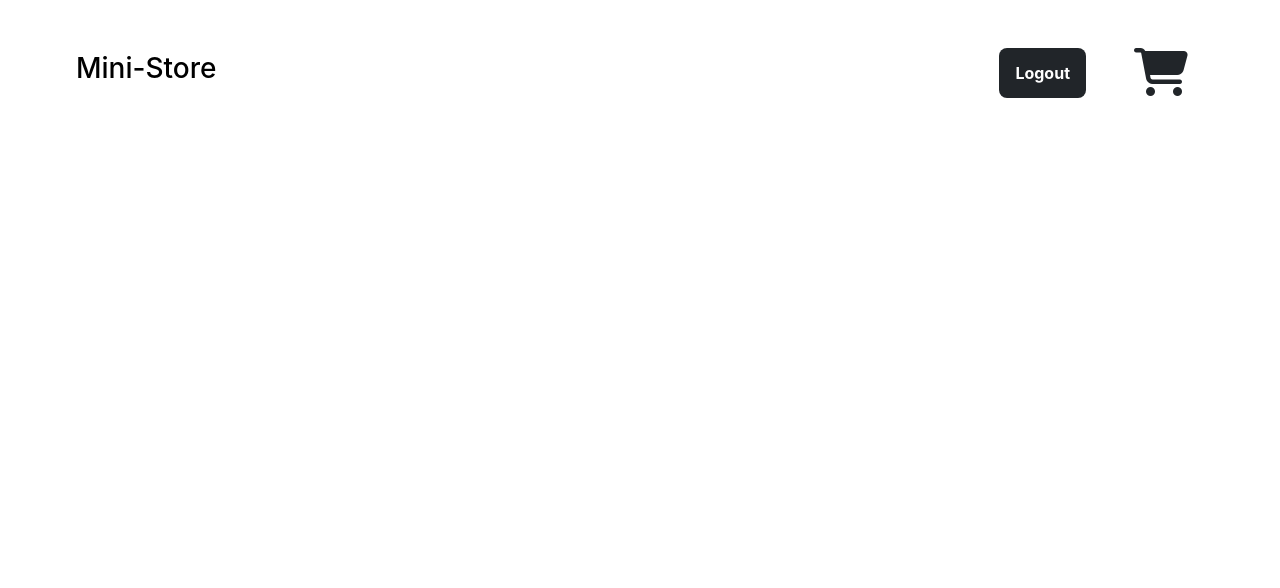
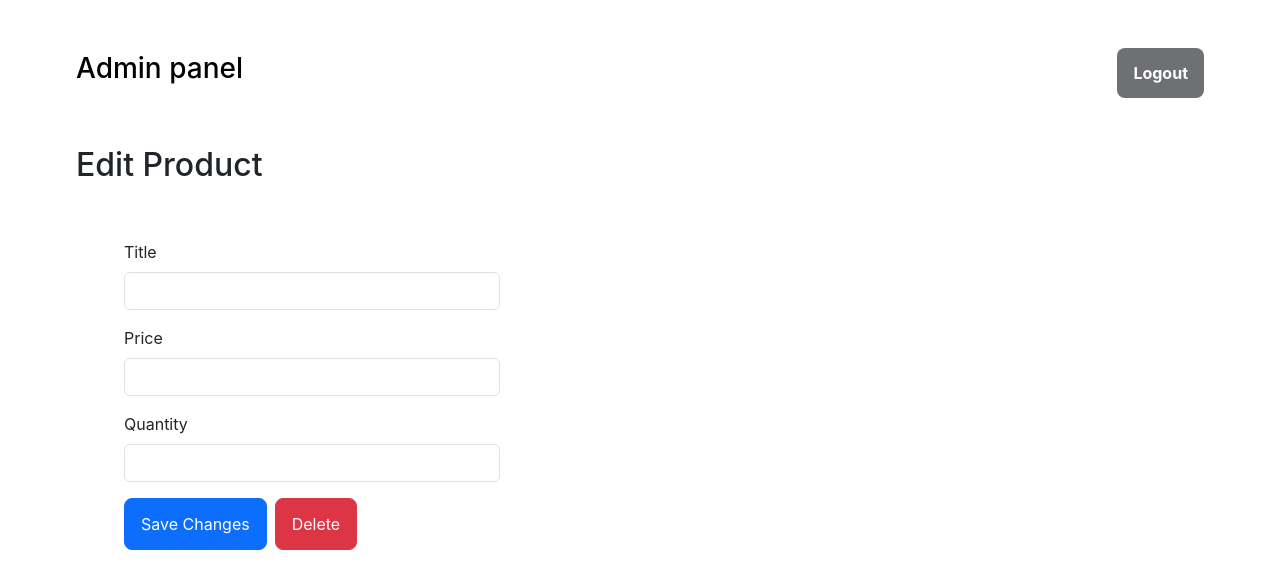
Before and after one commit to Joelthobias/miniStore-frontend, a React (Create React App) app: page /admin/editProduct/1 in a window 1280 px wide. Before the commit this address had no page. Shown: the top 588 px of the page. Built offline with nearby package versions, Linux system fonts and the light colour scheme; no server answers.

Commit message:
edit-product[completed] delete-product[completed] upadte-quantity[completed] view-products[completed] user-login[incomplte]

```diff
--- a/src/App.js
+++ b/src/App.js
@@ -1,28 +1,38 @@
+import React from 'react';
 import {
   BrowserRouter as Router,
   Routes,
-  Route
+  Route,
 } from "react-router-dom";
 import Home from './Home';
 import NavBar from './Components/Navbar/NavBar';
 import Cart from "./pages/Cart/Cart";
 import AdminDash from "./pages/admin-Dash";
 import AddProduct from "./pages/add-product";
+import EditProduct from "./pages/editProduct/editProduct";
+import NavAdmin from "./Components/NavbarAdmin/NavAdmin";
+import Login from './pages/UserLogin/login';
 
 function App() {
+  const isAdminRoute = window.location.pathname.startsWith('/admin');
+  const isLoginPage = window.location.pathname === '/login'; // Check if current route is login page
+  const isSignupPage = window.location.pathname === '/signup'; // Check if current route is signup page
+
   return (
     <Router>
-    <div className="App">
-      <NavBar/>
-      <Routes>
-          <Route path="/" element={<Home />}></Route>
-          <Route path="/cart" element={<Cart />}></Route>
-          <Route path="/Admin" element={<AdminDash />}></Route>
-          <Route path="/Admin/add-product" element={<AddProduct />}></Route>
-
-      </Routes>
-    </div>
-
+      <div className="App">
+        {/* Conditionally render the navbar */}
+        {!isAdminRoute && !isLoginPage && !isSignupPage && <NavBar />}
+        {isAdminRoute && <NavAdmin />}
+        <Routes>
+          <Route path="/" element={<Home />} />
+          <Route path="/login" element={<Login />} />
+          <Route path="/cart" element={<Cart />} />
+          <Route path="/admin" element={<AdminDash />} />
+          <Route path="/admin/add-product" element={<AddProduct />} />
+          <Route path="/admin/editProduct/:productID" element={<EditProduct />} />
+        </Routes>
+      </div>
     </Router>
   );
 }
--- /dev/null
+++ b/src/Components/NavbarAdmin/NavAdmin.jsx
@@ -0,0 +1,15 @@
+import React from 'react'
+import './navbar.css';
+const NavAdmin = () => {
+    return (
+        <nav className='container my-5'>
+            <h3><a href="/admin">Admin panel</a></h3>
+            <div className="nav-items">
+
+                <button disabled className='btn btn-dark'>Logout</button>
+            </div>
+        </nav>
+    )
+}
+
+export default NavAdmin
--- /dev/null
+++ b/src/Components/NavbarAdmin/navbar.css
@@ -0,0 +1,46 @@
+.container {
+    max-width: 90%;
+    display: flex;
+    flex-wrap: wrap;
+    flex-direction: row;
+    align-items: center;
+    margin-right: auto;
+    margin-left: auto;
+}
+
+
+
+.my-5 {
+    margin-top: 3rem;
+    margin-bottom: 3rem;
+}
+
+a {
+    text-decoration: none;
+    color: #000;
+}
+
+.btn{
+    padding: .8rem 1rem;
+    border-radius: 8px;
+    font-size: 1rem;
+    outline: none;
+}
+
+.nav-items{
+    margin-left: auto;
+    display: flex;
+}
+.nav-items button{
+    font-weight: bolder;
+    border: none;
+    font-size: 1rem;
+
+}
+.nav-items button:hover {
+    border: none;
+}
+.nav-items i{
+    margin-right: 1rem;
+    font-size: 3rem;
+}
--- /dev/null
+++ b/src/pages/UserLogin/login.jsx
@@ -0,0 +1,56 @@
+import React, { useState } from 'react';
+import axios from 'axios';
+import { Link } from 'react-router-dom';
+
+const Login = () => {
+    const [formData, setFormData] = useState({
+        mobileNumber: '',
+        password: ''
+    });
+    const [error, setError] = useState('');
+
+    const handleChange = e => {
+        const { name, value } = e.target;
+        setFormData(prevData => ({
+            ...prevData,
+            [name]: value
+        }));
+    };
+
+    const handleSubmit = async e => {
+        e.preventDefault();
+        try {
+            const response = await axios.post('http://localhost:4040/login', formData);
+            console.log('Login successful:', response.data);
+            // Redirect the user to the dashboard or homepage
+        } catch (error) {
+            console.error('Login error:', error.response.data);
+            setError(error.response.data.error);
+        }
+    };
+
+    return (
+        <div className="container mt-5">
+            <div className="row col-12 justify-content-center">
+                <div className="col-md-6">
+                    <h2>Login</h2>
+                    {error && <div className="alert alert-danger">{error}</div>}
+                    <form onSubmit={handleSubmit}>
+                        <div className="mb-3">
+                            <label htmlFor="mobileNumber" className="form-label">Mobile Number</label>
+                            <input type="tel" className="form-control" id="mobileNumber" name="mobileNumber" value={formData.mobileNumber} onChange={handleChange} placeholder="Enter mobile number" required />
+                        </div>
+                        <div className="mb-3">
+                            <label htmlFor="password" className="form-label">Password</label>
+                            <input type="password" className="form-control" id="password" name="password" value={formData.password} onChange={handleChange} placeholder="Enter password" required />
+                        </div>
+                        <button type="submit" className="btn btn-primary">Login</button>
+                    </form>
+                    <p className="mt-3">Don't have an account? <Link to="/signup">Sign up</Link></p>
+                </div>
+            </div>
+        </div>
+    );
+};
+
+export default Login;
--- a/src/pages/add-product/index.jsx
+++ b/src/pages/add-product/index.jsx
@@ -16,7 +16,7 @@ const AddProduct = () => {
         formData.append('image', image);
 
         try {
-            const response = await axios.post('http://localhost:4040/add-product', formData);
+            const response = await axios.post('http://localhost:4040/admin/add-product', formData);
             console.log('Server response:', response.data);
             // Redirect to /admin after successful submission
             window.location.href='/admin'
--- a/src/pages/admin-Dash/index.jsx
+++ b/src/pages/admin-Dash/index.jsx
@@ -8,7 +8,7 @@ const AdminDashboard = () => {
   useEffect(() => {
     const fetchData = async () => {
       try {
-        const response = await axios.get('http://localhost:4040');
+        const response = await axios.get('http://localhost:4040/admin');
         console.log(response.data);
         setProducts(response.data.products); // Assuming the response data has a 'products' key containing an array of products
       } catch (error) {
@@ -19,11 +19,14 @@ const AdminDashboard = () => {
     fetchData();
   }, []);
 
+  const handleEditProduct = (id) => {
+    // Redirect to the edit product page with the product ID in the URL
+    window.location.href = `/admin/editProduct/${id}`;
+  };
 
   return (
     <div className="container mt-5">
       <div className="row col-12">
-        <h1 className="mb-4">Admin Dashboard</h1>
         <div className="ms-2 mt-5 col-6">
           <table className="table table-striped table-hover">
             <thead>
@@ -31,18 +34,20 @@ const AdminDashboard = () => {
                 <th scope="col">Product ID</th>
                 <th scope="col">Title</th>
                 <th scope="col">Price</th>
+                <th scope="col">Quantity</th>
                 <th scope="col">Image</th>
                 <th scope="col"></th>
               </tr>
             </thead>
             <tbody>
               {products.map(product => (
-                <tr key={product.id}>
+                <tr key={product.productID}>
                   <td>{product.productID}</td>
                   <td>{product.title}</td>
                   <td>{product.price}</td>
+                  <td>{product.quantity}</td>
                   <td><img crossOrigin='anonymous' src={`http://localhost:4040${product.img}`} alt={product.title} style={{ width: '50px', height: '50px' }} /></td>
-                  <td><i className="fa-solid fa-pen-to-square"></i></td>
+                  <td><i className="fa-solid fa-pen-to-square" onClick={() => handleEditProduct(product.productID)}></i></td>
                 </tr>
               ))}
             </tbody>
--- /dev/null
+++ b/src/pages/editProduct/editProduct.jsx
@@ -0,0 +1,81 @@
+import React, { useState, useEffect } from 'react';
+import { useParams } from 'react-router-dom';
+import axios from 'axios';
+
+const EditProduct = () => {
+    const { productID } = useParams(); // Get the product productID from the URL params
+    const [product, setProduct] = useState({
+        title: '',
+        price: '',
+        quantity: ''
+    });
+
+    useEffect(() => {
+        const fetchProduct = async () => {
+            try {
+                const response = await axios.get(`http://localhost:4040/admin/product/${productID}`);
+                console.log(response.data);
+                setProduct(response.data.product); // Assuming the response data contains product information
+            } catch (error) {
+                console.error('Error fetching product:', error);
+            }
+        };
+
+        fetchProduct();
+    }, [productID]);
+
+    const handleChange = e => {
+        const { name, value } = e.target;
+        setProduct(prevProduct => ({
+            ...prevProduct,
+            [name]: value
+        }));
+    };
+
+    const handleSubmit = async e => {
+        e.preventDefault();
+        try {
+            await axios.put(`http://localhost:4040/admin/update-product/${productID}`, product);
+            alert('Product updated successfully!');
+            window.location.href = "/admin"
+            // Redirect or navigate to product details page
+        } catch (error) {
+            console.error('Error updating product:', error);
+        }
+    };
+
+    const handleDelete = async () => {
+        try {
+            await axios.delete(`http://localhost:4040/admin/delete-product/${productID}`);
+            alert('Product deleted successfully!');
+            window.location.href = "/admin"
+            // Redirect or navigate to product list page
+        } catch (error) {
+            console.error('Error deleting product:', error);
+        }
+    };
+
+    return (
+        <div className="container">
+            <h2 className='col-12'>Edit Product</h2>
+            <form className='col-4 m-5' onSubmit={handleSubmit}>
+                <div className="mb-3">
+                    <label htmlFor="title" className="form-label">Title</label>
+                    <input type="text" className="form-control" id="title" name="title" value={product.title} onChange={handleChange} />
+                </div>
+                <div className="mb-3">
+                    <label htmlFor="price" className="form-label">Price</label>
+                    <input type="text" className="form-control" id="price" name="price" value={product.price} onChange={handleChange} />
+                </div>
+                <div className="mb-3">
+                    <label htmlFor="img" className="form-label">Quantity</label>
+                    <input type="text" className="form-control" id="img" name="img" value={product.quantity} onChange={handleChange} />
+                </div>
+                <button type="submit" className="btn btn-primary me-2">Save Changes</button>
+                <button type="button" className="btn btn-danger" onClick={handleDelete}>Delete</button>
+            </form>
+        </div>
+    );
+};
+
+export default EditProduct;
```
Also changed, not shown: src/pages/Dashboard/Dashboard.jsx (+7 -7 lines).
